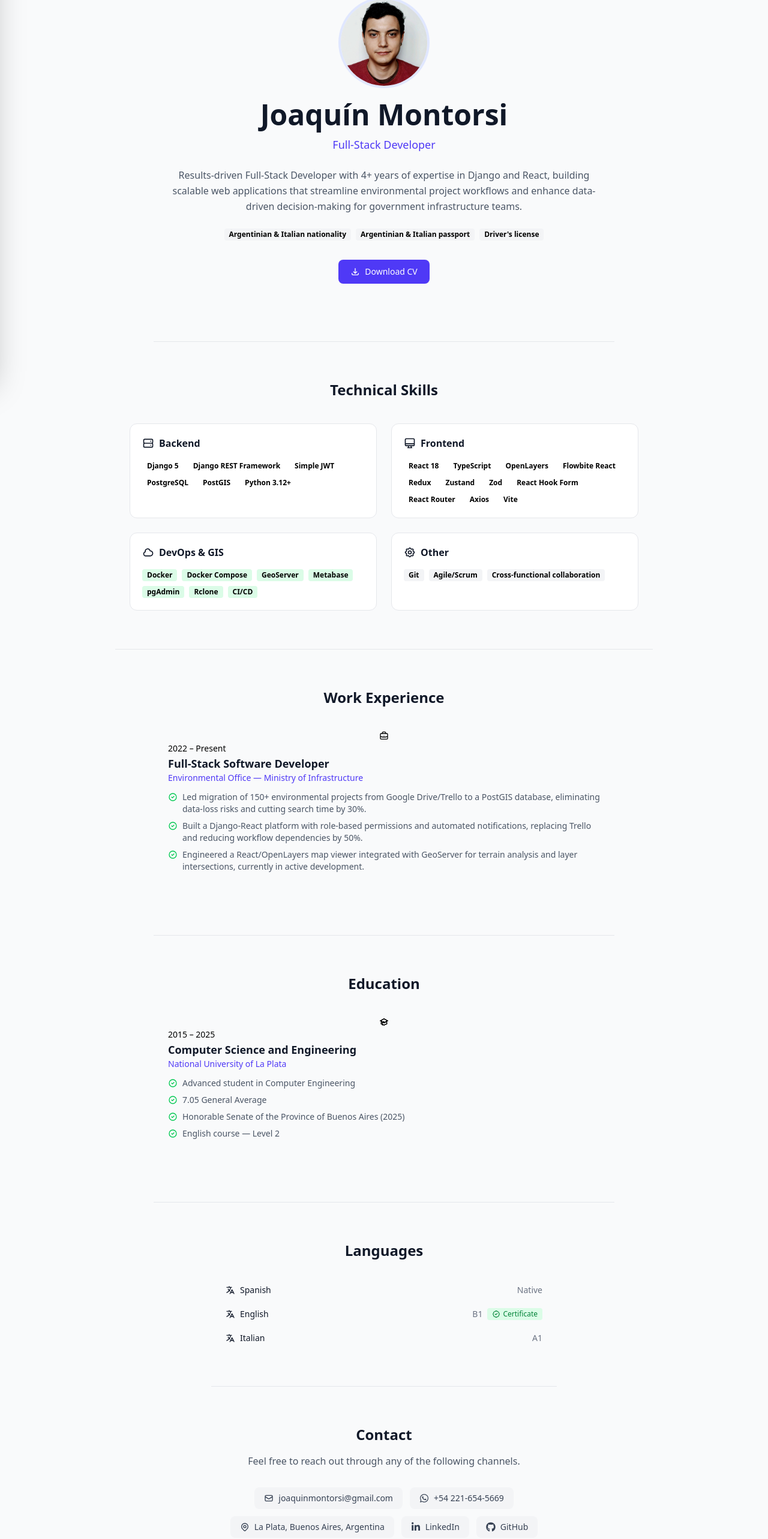
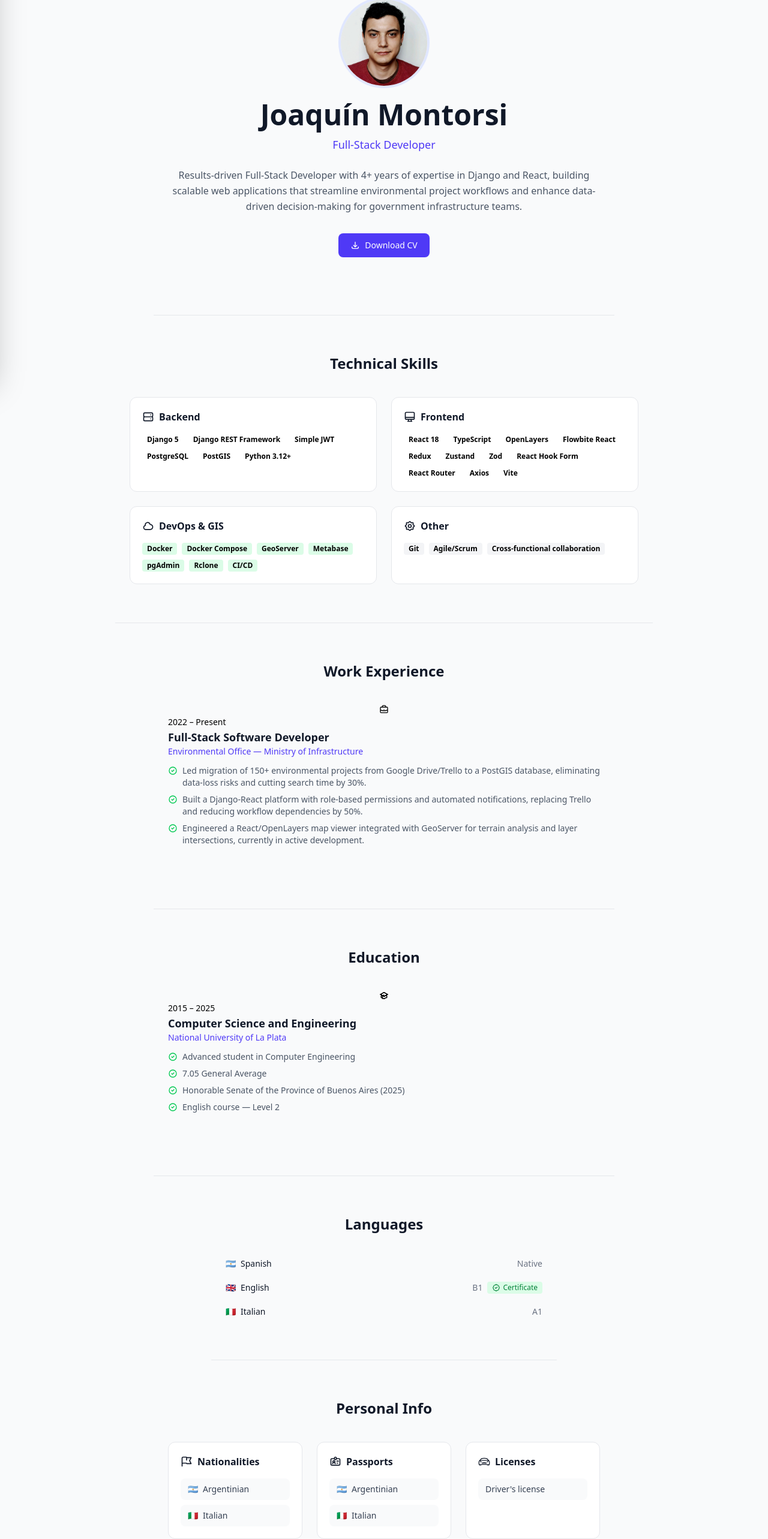
Before and after one commit to Joaquin-Montorsi/landing_cv, a React (Vite) app: page / in a window 1280 px wide. Shown: the part 169-2735 px from the top of the page at 60% size. Built offline with nearby package versions, Linux system fonts and the light colour scheme.

Commit message:
feat(style): :lipstick: redecorate items in languagues & personal info

```diff
--- a/src/App.jsx
+++ b/src/App.jsx
@@ -4,6 +4,7 @@ import Skills from "./components/Skills"
 import Experience from "./components/Experience"
 import Education from "./components/Education"
 import Languages from "./components/Languages"
+import Personal from "./components/Personal"
 import Contact from "./components/Contact"
 
 function App() {
@@ -19,6 +20,7 @@ function App() {
         <Experience />
         <Education />
         <Languages />
+        <Personal />
         <Contact />
       </main>
 
--- a/src/components/Hero.jsx
+++ b/src/components/Hero.jsx
@@ -1,4 +1,3 @@
-import { Badge } from "flowbite-react"
 import { HiOutlineDownload } from "react-icons/hi"
 import cvPdf from "../assets/Currículum Vitae.pdf"
 import profilePhoto from "../assets/foto-perfil.jpg"
@@ -25,14 +24,6 @@ export default function Hero() {
         {profile.summary}
       </p>
 
-      <div className="mt-6 flex flex-wrap justify-center gap-2">
-        {profile.extra.map((item) => (
-          <Badge key={item} color="gray">
-            {item}
-          </Badge>
-        ))}
-      </div>
-
       <a
         href={cvPdf}
         download="Joaquín Montorsi - CV.pdf"
--- a/src/components/Languages.jsx
+++ b/src/components/Languages.jsx
@@ -1,6 +1,6 @@
 import { useState } from "react"
 import { Progress } from "flowbite-react"
-import { HiOutlineTranslate, HiOutlineBadgeCheck } from "react-icons/hi"
+import { HiOutlineBadgeCheck } from "react-icons/hi"
 import CertificateDrawer from "./ui/CertificateDrawer"
 import certificateImg from "../assets/Capacitacion-Ingles-Senado.png"
 import { languages } from "../data"
@@ -27,11 +27,11 @@ export default function Languages() {
       </h2>
 
       <div className="space-y-5">
-        {languages.map(({ name, level, certificate }) => (
+        {languages.map(({ name, flag, level, certificate }) => (
           <div key={name}>
             <div className="mb-1.5 flex items-center justify-between text-sm">
               <span className="flex items-center gap-2 font-medium text-gray-900 dark:text-white">
-                <HiOutlineTranslate className="h-4 w-4" />
+                {flag && <span>{flag}</span>}
                 {name}
               </span>
               <span className="flex items-center gap-2 text-gray-500 dark:text-gray-400">
--- /dev/null
+++ b/src/components/Personal.jsx
@@ -0,0 +1,44 @@
+import { HiOutlineFlag, HiOutlineIdentification } from "react-icons/hi"
+import { IoCarSportOutline } from "react-icons/io5"
+import { personal } from "../data"
+
+const categories = [
+  { key: "nationalities", label: "Nationalities", icon: HiOutlineFlag },
+  { key: "passports", label: "Passports", icon: HiOutlineIdentification },
+  { key: "licenses", label: "Licenses", icon: IoCarSportOutline },
+]
+
+export default function Personal() {
+  return (
+    <section className="px-6 py-16 max-w-3xl mx-auto">
+      <h2 className="text-2xl font-bold text-gray-900 dark:text-white text-center mb-10">
+        Personal Info
+      </h2>
+
+      <div className="grid gap-6 sm:grid-cols-3">
+        {categories.map(({ key, label, icon: Icon }) => (
+          <div
+            key={key}
+            className="rounded-xl border border-gray-200 bg-white p-5 dark:border-gray-700 dark:bg-gray-800"
+          >
+            <div className="mb-4 flex items-center gap-2 text-gray-900 dark:text-white">
+              <Icon className="h-5 w-5" />
+              <h3 className="font-semibold">{label}</h3>
+            </div>
+            <ul className="space-y-2">
+              {personal[key].map(({ name, flag }) => (
+                <li
+                  key={name}
+                  className="flex items-center gap-2 rounded-lg bg-gray-50 px-3 py-2 text-sm text-gray-700 dark:bg-gray-700 dark:text-gray-300"
+                >
+                  {flag && <span>{flag}</span>}
+                  {name}
+                </li>
+              ))}
+            </ul>
+          </div>
+        ))}
+      </div>
+    </section>
+  )
+}
--- a/src/data.js
+++ b/src/data.js
@@ -12,10 +12,19 @@ export const profile = {
     github: "https://github.com/Joaquin-Montorsi",
     instagram: "https://www.instagram.com/joaquinmontorsi/",
   },
-  extra: [
-    "Argentinian & Italian nationality",
-    "Argentinian & Italian passport",
-    "Driver's license",
+}
+
+export const personal = {
+  nationalities: [
+    { name: "Argentinian", flag: "🇦🇷" },
+    { name: "Italian", flag: "🇮🇹" },
+  ],
+  passports: [
+    { name: "Argentinian", flag: "🇦🇷" },
+    { name: "Italian", flag: "🇮🇹" },
+  ],
+  licenses: [
+    { name: "Driver's license" },
   ],
 }
 
@@ -79,7 +88,7 @@ export const education = {
 }
 
 export const languages = [
-  { name: "Spanish", level: "Native", cefrLevel: null, certificate: null },
-  { name: "English", level: "B1", cefrLevel: "B1", certificate: "Capacitacion-Ingles-Senado.png" },
-  { name: "Italian", level: "A1", cefrLevel: "A1", certificate: null },
+  { name: "Spanish", flag: "🇦🇷", level: "Native", certificate: null },
+  { name: "English", flag: "🇬🇧", level: "B1", certificate: "Capacitacion-Ingles-Senado.png" },
+  { name: "Italian", flag: "🇮🇹", level: "A1", certificate: null },
 ]
```
